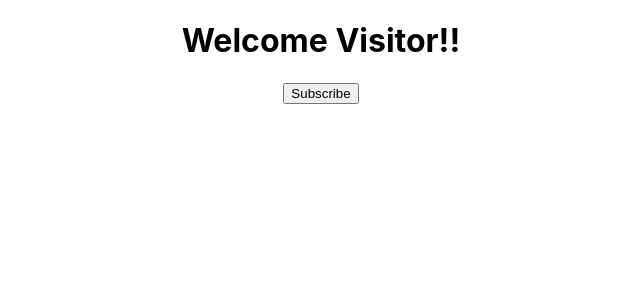
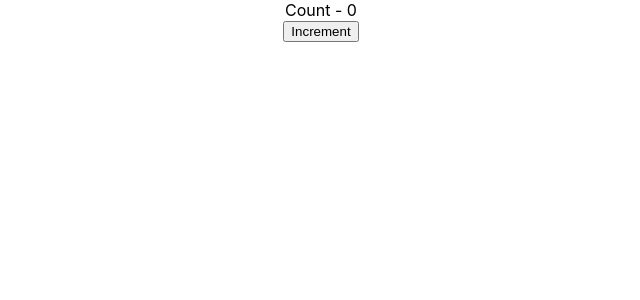
Before and after one commit to kartikBhanderi/React, a React (Create React App) app in the folder hello/: page / in a window 1280 px wide. Shown: the top 300 px of the page, without its empty margins (319-959 px from the left). Built offline with nearby package versions, Linux system fonts and the light colour scheme.

Commit message:
setstate dos and donts

```diff
--- a/hello/src/App.js
+++ b/hello/src/App.js
@@ -5,12 +5,13 @@
 import Welcome from './components/Welcome'
 import Hello from './components/Hello'
 import Message from './components/Message'
-
+import Counter from './components/Counter'
 
 function App() {
   return (
     <div className="App">
-      <Message/>
+      <Counter/>
+      {/* <Message/> */}
       {/* <Greet name="kartik" heroName="batman">
         <p>Hey! I am children</p>
       </Greet>
--- /dev/null
+++ b/hello/src/components/Counter.js
@@ -0,0 +1,48 @@
+import React, { Component } from 'react'
+
+class Counter extends Component {
+
+    constructor(props) {
+        super(props)
+
+        this.state = {
+           count: 0
+        }
+    }
+
+    increment(){
+        // this.setState({
+        //     count: this.state.count + 1
+        // },
+        // () => {
+        //     console.log('callback value '+ this.state.count)
+        // })
+
+        this.setState((prevState,props) => ({
+            count: prevState.count + 1
+        }),() => {console.log(this.state.count)})
+
+        console.log(this.state.count) //asynchronous setstate
+    }
+
+    incrementFive(){
+        this.increment()
+        this.increment()
+        this.increment()
+        this.increment()
+        this.increment()
+    }
+
+    render() {
+        return (
+            <div>
+            <div>
+                Count - {this.state.count}
+            </div>
+            <button onClick={() => this.incrementFive()}>Increment</button>
+            </div>
+        )
+    }
+}
+
+export default Counter
```
Also changed, not shown: 1 other file (tests, documents, lock files or other folders).
